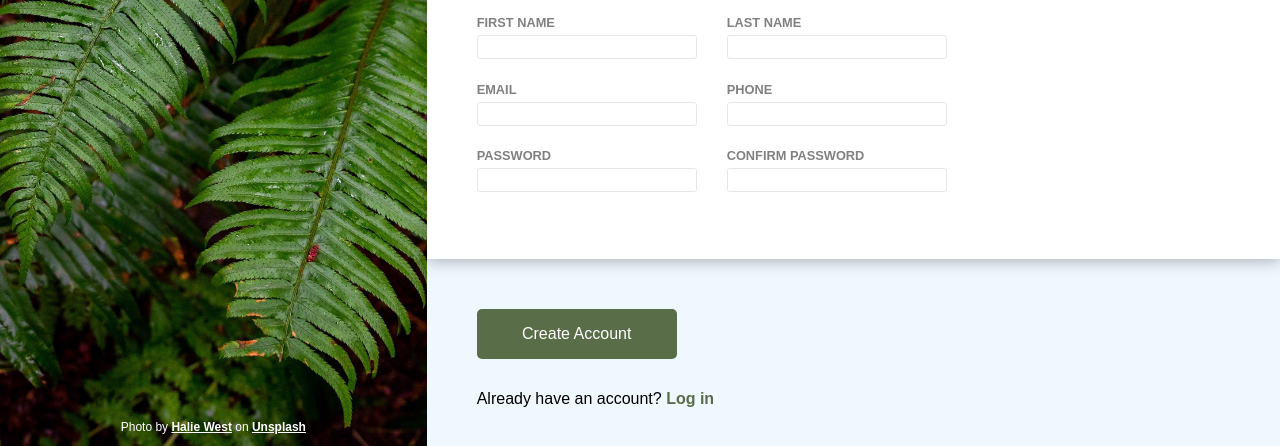
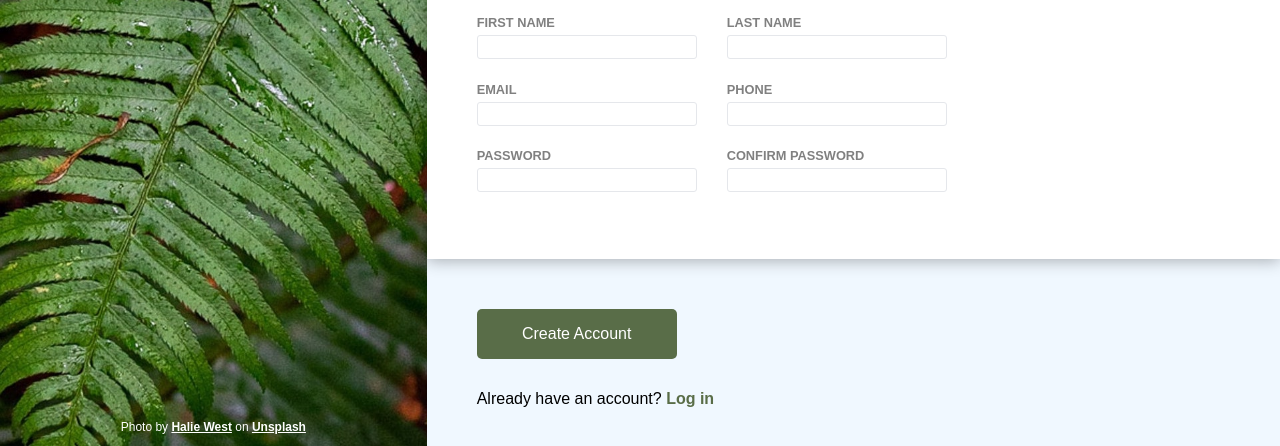
Before and after one commit to joshuarymer/odin-sign-up-form, a plain HTML site: page index.html in a window 1280 px wide. Shown: the part 354-800 px from the top of the page. Drawn offline with Linux system fonts and the light colour scheme.

Commit message:
background-size: 1000px

```diff
--- a/styles.css
+++ b/styles.css
@@ -29,7 +29,7 @@ body {
     flex: 1;
     background-image: url(images/fern.jpg);
     background-repeat: no-repeat;
-    background-size: cover;
+    background-size: 1000px;
     background-position: left;
     min-width: 300px;
     max-width: 600px;
```
